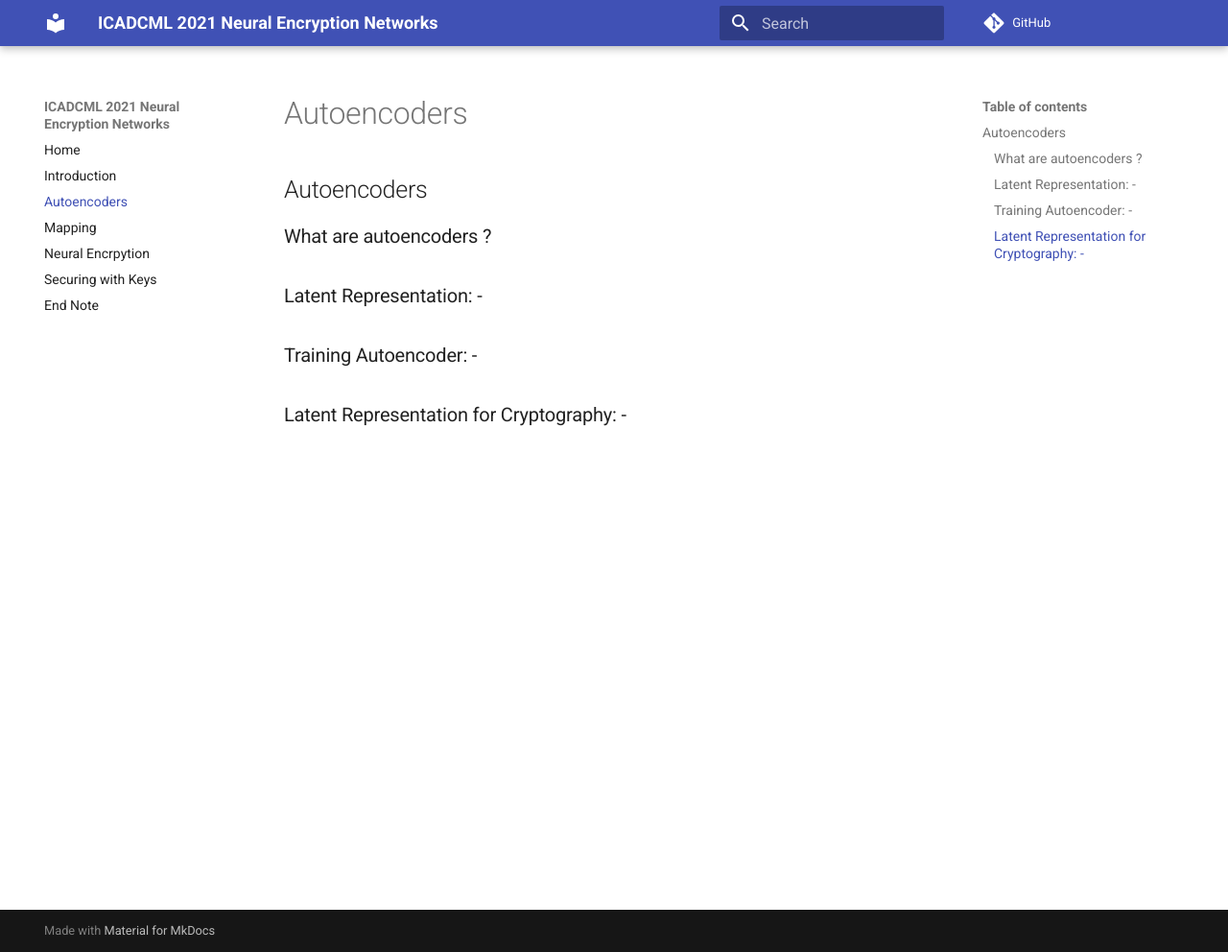
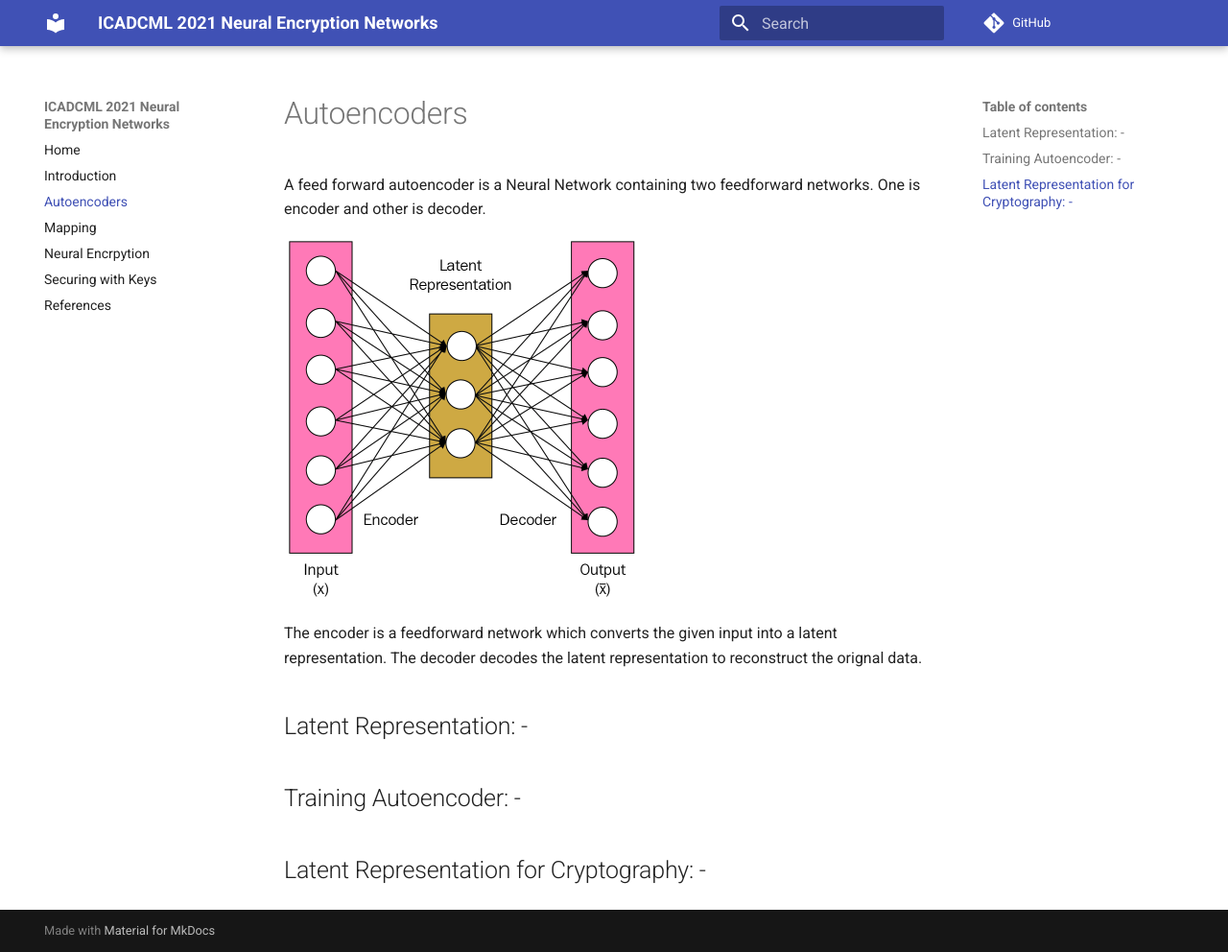
Before and after one commit to oke-aditya/neural_encryption_networks, an MkDocs documentation site: the page built from docs/templates/autoencoders.md, in a window 1280 px wide and 992 px high. Shown: the whole window at 96% size. Built offline with MkDocs 1.6.1 and Material for MkDocs 9.7.7, drawn with Linux system fonts in a browser that asks for light colours; comment, search, counter and statistics services are not loaded.

Commit message:
adds stuff

```diff
--- a/docs/mkdocs.yml
+++ b/docs/mkdocs.yml
@@ -31,4 +31,4 @@ nav:
   - Mapping: mapping.md
   - Neural Encrpytion: neural_enc.md
   - Securing with Keys: keys.md
-  - End Note: thankyou.md
+  - References: references.md
--- a/docs/templates/autoencoders.md
+++ b/docs/templates/autoencoders.md
@@ -1,11 +1,16 @@
-## Autoencoders
+# Autoencoders
 
-### What are autoencoders ?
+A feed forward autoencoder is a Neural Network containing two feedforward networks.
+One is encoder and other is decoder.
+
+![Simple Autoencoder](assets/autoencoder.png)
 
 
-### Latent Representation: -
+The encoder is a feedforward network which converts the given input into a latent representation.
+The decoder decodes the latent representation to reconstruct the orignal data.
+## Latent Representation: -
 
 
-### Training Autoencoder: -
+## Training Autoencoder: -
 
-### Latent Representation for Cryptography: -
+## Latent Representation for Cryptography: -
```
Also changed, not shown: docs/templates/index.md (+8 -0 lines), docs/templates/keys.md (+6 -0 lines), docs/templates/mapping.md (+5 -0 lines), docs/templates/references.md (added, +33 -0 lines), docs/templates/thankyou.md (deleted, +0 -11 lines), docs/templates/assets/autoencoder.png (added).
